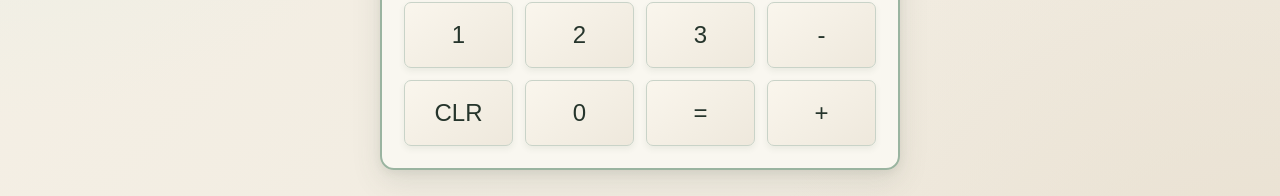
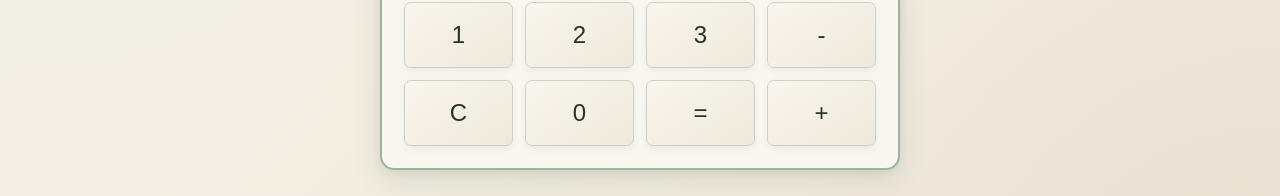
Before and after one commit to AchillesOcampo/calculator, a React (Vite) app: page / in a window 1280 px wide. Shown: the part 413-609 px from the top of the page. Built offline with nearby package versions, Linux system fonts and the light colour scheme.

Commit message:
Rename CLR button label to C

```diff
--- a/src/App.jsx
+++ b/src/App.jsx
@@ -46,7 +46,7 @@ function App() {
           <CalcButton buttonLabel={2} onClick={buttonClickHandler}/>
           <CalcButton buttonLabel={3} onClick={buttonClickHandler}/>
           <CalcButton buttonLabel={'-'} onClick={buttonClickHandler}/>
-          <CalcButton buttonLabel={"CLR"} onClick={buttonClickHandler}/>
+          <CalcButton buttonLabel={"C"} onClick={buttonClickHandler}/>
           <CalcButton buttonLabel={0} onClick={buttonClickHandler}/>
           <CalcButton buttonLabel={'='} onClick={buttonClickHandler}/>
           <CalcButton buttonLabel={'+'} onClick={buttonClickHandler}/>
```
